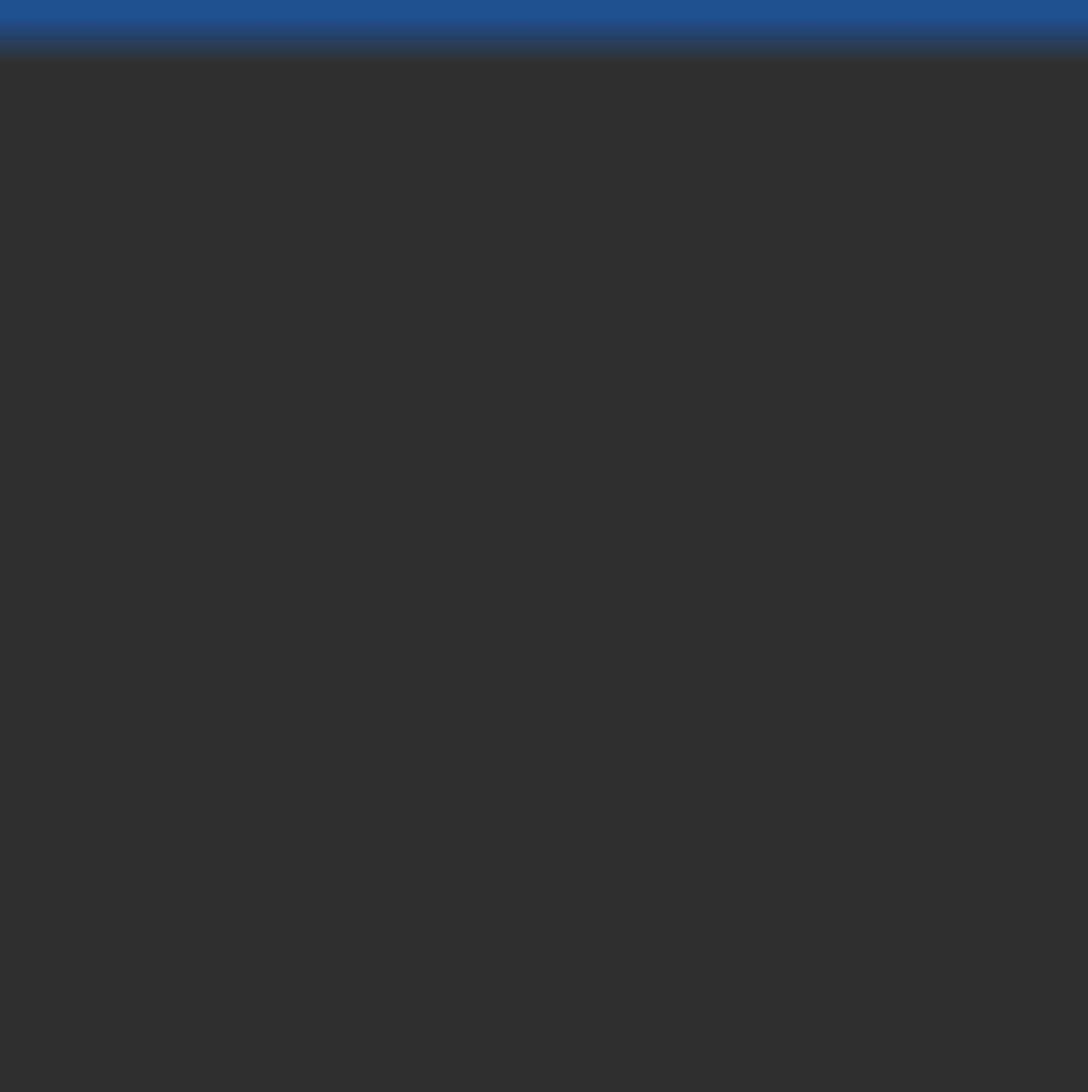
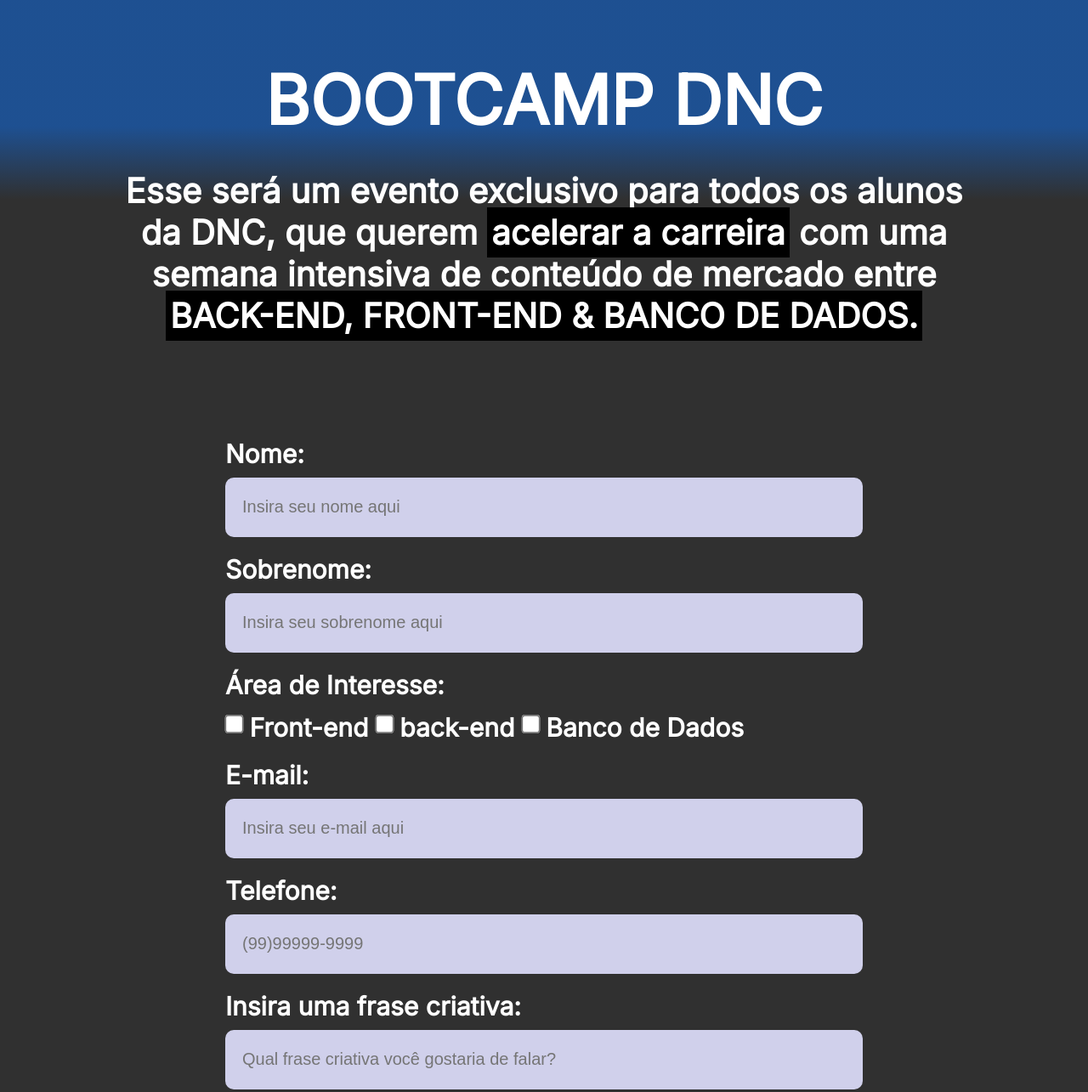
Before and after one commit to carlos3245/Bootcamp-DNC, a plain HTML site: page index.html in a window 1280 px wide. Shown: the part 199-1484 px from the top of the page at 85% size. Before the commit the page ends 1102 px from the top, so only its background shows below. Drawn offline with Linux system fonts and the light colour scheme.

Commit message:
adicionando formatação de estilo do formulario

```diff
--- a/estilo.css
+++ b/estilo.css
@@ -1,10 +1,17 @@
 /*Importação de fonte*/
 @import url('https://fonts.googleapis.com/css2?family=Inter&display=swap');
+
+:root{
+    --azul-dnc: #0c70f2;
+    --preto-dnc: #303030;
+    --cinza-houver: #C9C9C9;
+    --font-padrao:'Inter';
+}
+
 
 body{
     margin:0px;/*Margem externa*/
     padding:0px;/*Margem interna*/
-
     background: linear-gradient(180deg, rgba(12, 112, 242, 0.5) 19.91%, rgba(12, 112, 242, 0) 24.84%), #303030;
     background-repeat: no-repeat;
 }
@@ -14,7 +21,6 @@
     height: 100px;
     border: 1px solid black;
     background-color: #303030;
-
     display: flex;
     justify-content: space-between;
     align-items: center;
@@ -25,7 +31,6 @@
         width: 45%;
         justify-content: space-around;
         align-items: center;
-
         margin-left:5%;
     }
 
@@ -44,15 +49,103 @@
         margin-right: 5%;
         background-color: #0C70F2;
         border: 0px;
-
         height: 40px;
         width: 80px;
-
         font-family: 'inter';
         font-size: 20px;
         font-weight: 600;
         color: #FFFFFF;
-
         box-shadow: 3px 2px 4px rgba(12, 112, 242, 0.25);
         cursor:pointer
     }
+
+    /*Seção Principal do site*/
+
+    section{
+        display: flex;
+        flex-direction: column;
+        justify-content: center;
+        align-items: center;
+        margin-top: 100px;
+        margin-bottom: 100px;
+    }
+
+        header{
+            color:white;
+            font-family: var(--font-padrao);
+        }
+
+        header h1{
+            text-transform: uppercase;
+            font-size: 80px;
+            font-weight: 800;
+            text-align: center;
+            margin-bottom: 20px;
+        }
+        header h2{
+            text-align: center;
+            font-size: 40px;
+            font-weight: 700;
+            margin-bottom: 100px;
+        }
+
+        header .invert{
+            background-color: black;
+            font-size: bold;
+            padding: 5px;
+        }
+
+        /*Formulario*/
+
+        form{
+            color: white;
+            font-family: var(--font-padrao);
+            font-size: 30px;
+            font-weight: 600;
+            width: 750px;
+        }
+
+        .form-grupo{
+            display: flex;
+            flex-direction: column;
+            margin-top: 10px;
+            margin-bottom: 10px;
+        }
+
+        form input{
+            border-radius: 10px;
+            height: 30px;
+            border: 0px;
+            font-size: 20px;
+            padding: 20px;
+            background-color: rgba(225, 225, 255, 0.9);
+        }
+
+        form label{
+            margin: 10px 0px 10px 0px;
+        }
+
+        form input::placeholder{
+            color: rgba (57, 57, 57, 0.5);
+        }
+
+        .checkbox-itens{
+            font-size: flex;
+            justify-content: space-around;
+            align-items: center;
+        }
+
+        input[type="checkbox"]{
+            transform: scale(1.7);
+        }
+
+        input[type="submit"]{
+            background-color: rgba(12, 112, 242, 0.9);
+            width: 100%;
+            height: 56px;
+            font-size: 32px;
+            color: white;
+            margin-top: 100px;
+            box-shadow: 0px 6px 4px rgba(12, 112, 242, 0.25);
+            cursor: pointer;
+        }
--- a/index.html
+++ b/index.html
@@ -16,9 +16,56 @@
         </div>
         <button>Login</button>
     </nav>
-    <div style="height: 1000px;">
 
-    </div>
+    <section>
+          <header>
+               <h1>Bootcamp dnc</h1>
+               <h2>
+               Esse será um evento exclusivo para todos os alunos
+               <br>da <b>DNC</b>, que querem <span class="invert">acelerar a carreira</span> com uma
+               <br>semana intensiva de conteúdo de mercado entre
+               <br><span class="invert">BACK-END, FRONT-END & BANCO DE DADOS.</span>
+          </h2>
+          </header>
+          <form>
+               <div class="form-grupo">
+                    <label>Nome:</label>
+                    <input type="text" placeholder="Insira seu nome aqui">
+               </div>
+               <div class="form-grupo">
+                    <label>Sobrenome:</label>
+                    <input type="text" placeholder="Insira seu sobrenome aqui">
+               </div>
+               </div>
+               <div class="form-grupo">
+                    <label>Área de Interesse:</label>
+                    <div class="checkbox-itens">
+                         <input type="checkbox" value="front">
+                         <label>Front-end</label>
 
+                         <input type="checkbox" value="back">
+                         <label>back-end</label>
+
+                         <input type="checkbox" value="Banco de Dados">
+                         <label>Banco de Dados</label>
+                    </div>
+               </div>
+               <div class="form-grupo">
+                    <label>E-mail:</label>
+                    <input type="email" placeholder="Insira seu e-mail aqui">
+               </div>
+               <div class="form-grupo">
+                    <label>Telefone:</label>
+                    <input type="text" placeholder=(99)99999-9999>
+               </div>
+               <div class="form-grupo">
+                    <label>Insira uma frase criativa:</label>
+                    <input type="text" placeholder="Qual frase criativa você gostaria de falar?">
+               </div>
+               <input type="submit" value="Cadastrar">
+          </form>
+    </section>
+
+</div>
 </body>
 </html>
```
